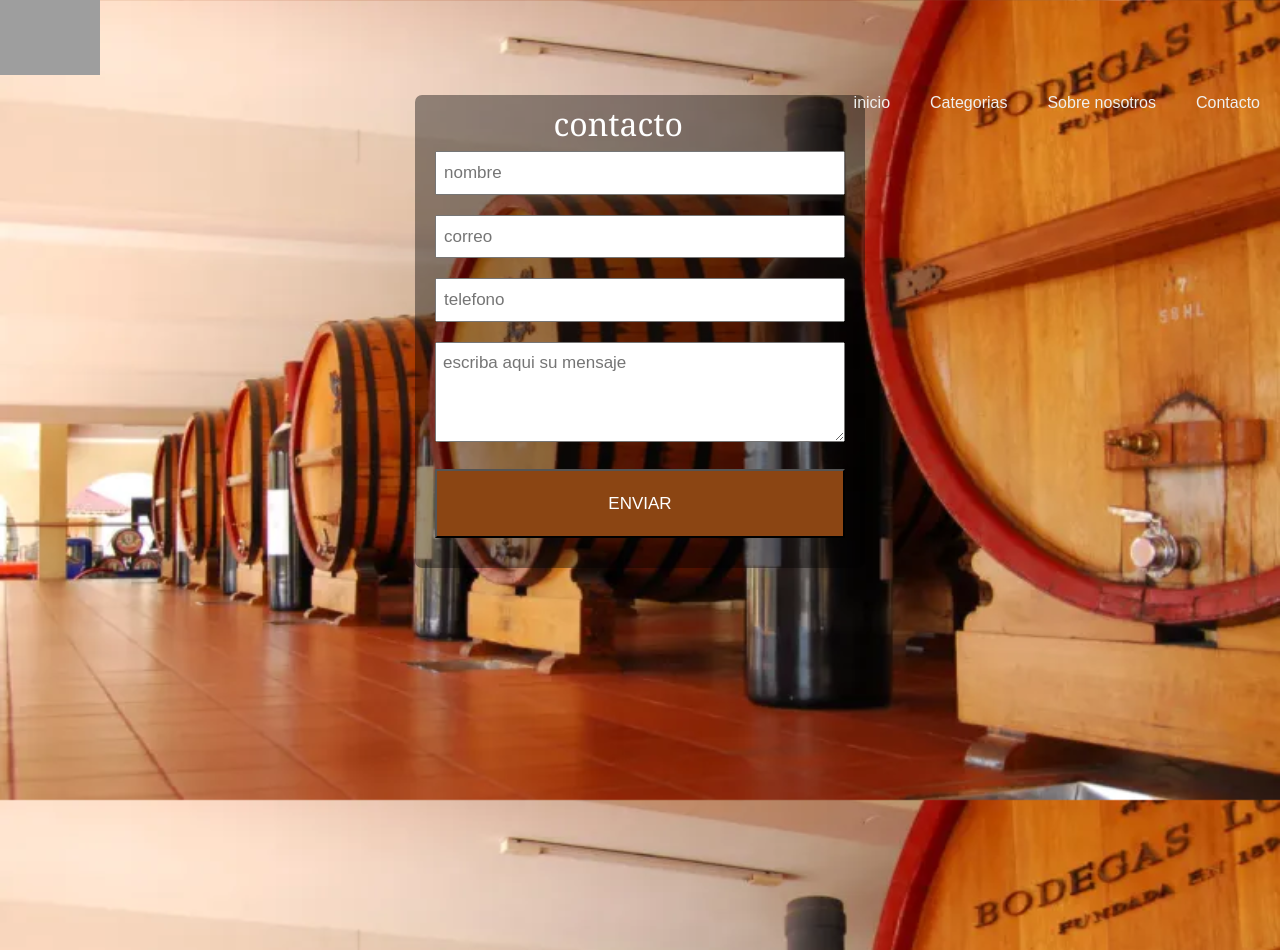
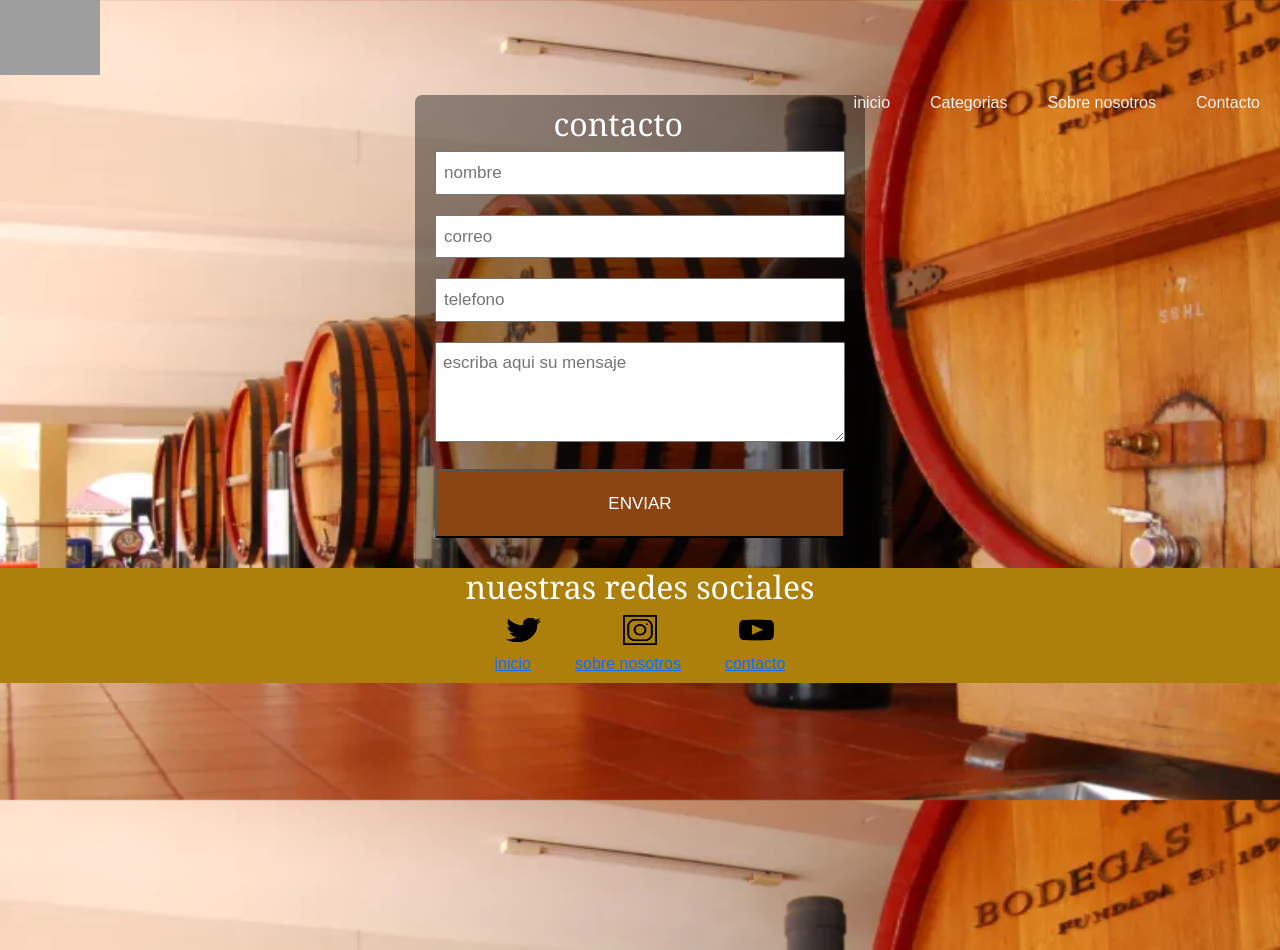
Before and after one commit to nicolasmatiasl/winemomentss, a website: page paginas/contacto.html in a window 1280 px wide. Drawn offline with Linux system fonts and the light colour scheme; files that its build step writes are made by us from their sources; grey boxes are pictures that could not be loaded; files whose address does not match are found by name.

Commit message:
terminado

```diff
--- a/css/estilos.css
+++ b/css/estilos.css
@@ -127,6 +127,7 @@ section p{
     background-color: rgb(173, 128, 12);
     display: flex;
     justify-content: space-around;
+    align-items: center;
 }
 #texto{
     font-family: Georgia, 'Times New Roman', Times, serif;
@@ -151,6 +152,7 @@ section p{
     display: flex;
     align-items: left;
     justify-content: center;
+    text-decoration: none;
 }
 .cards{
     width: 190px;
--- a/paginas/contacto.html
+++ b/paginas/contacto.html
@@ -45,6 +45,23 @@
             </form>
         </div>
 </div>
+<div class="contenedorfoteer">
+    <footer>
+        <div>
+            <h2 class="segunda">nuestras redes sociales</h2>
+        </div>
+        <div class="redes-sociales">
+            <img class="encabezado__redSocial" src="../vinos/logotw.jpg" alt="twitter">
+            <img class="encabezado__redSocial" src="../vinos/logoins.jpg" alt="instagram">
+            <img class="encabezado__redSocial" src="../vinos/logoyoutube.jpg" alt="youtube">
+        </div>
+        <nav class="piePaginas">
+            <a href="../index.html">inicio</a>
+            <a href="nosotros.html">sobre nosotros</a>
+            <a href="contacto.html">contacto</a>
+        </nav>
+    </footer>
+</div>
 <script src="js/bootstrap.bundle.min.js"></script>
 </body>
 </html>
```
